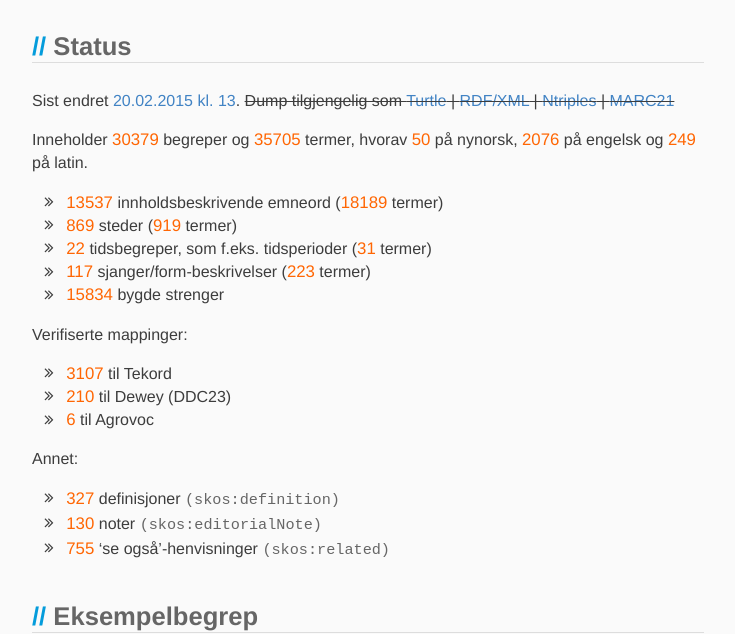
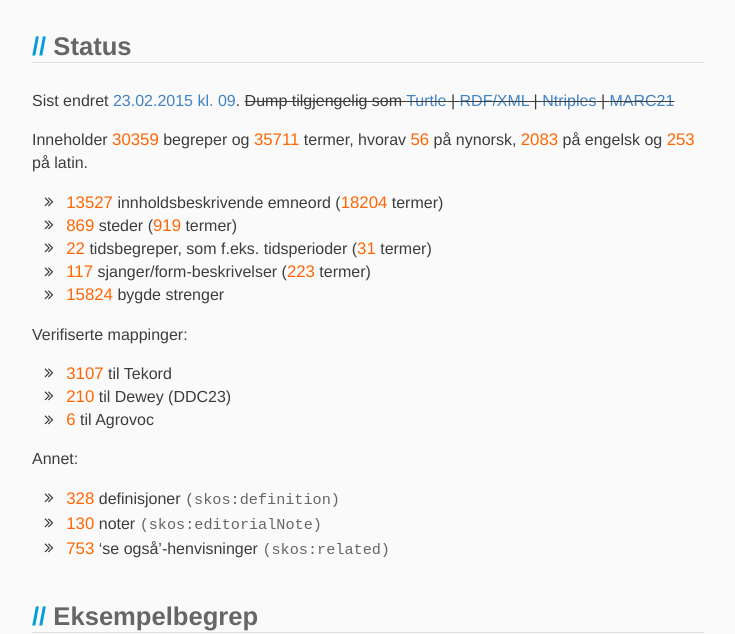
Before and after one commit to realfagstermer/realfagstermer.github.io, a Jekyll site: the page built from index.html, in a window 1280 px wide. Shown: the part 318-952 px from the top of the page, without its empty margins (272-1007 px from the left). Built offline with Jekyll 4.4.1, drawn with Linux system fonts in a browser that asks for light colours; nearby versions of some CDN libraries; Markdown is read by kramdown in place of the engine named in the settings.

Commit message:
Update stats

```diff
--- a/_data/stats_current.json
+++ b/_data/stats_current.json
@@ -1,9 +1,9 @@
 {
-  "concepts": 30379,
-  "conceptsWithoutStrings": 14545,
+  "concepts": 30359,
+  "conceptsWithoutStrings": 14535,
   "facets": {
     "ComplexSubject": {
-      "concepts": 15834,
+      "concepts": 15824,
       "prefLabels": {},
       "terms": 0
     },
@@ -57,29 +57,29 @@
     },
     "Topic": {
       "altLabels": {
-        "en": 94,
+        "en": 96,
         "la": 8,
-        "nb": 2304,
-        "nn": 7
+        "nb": 2312,
+        "nn": 9
       },
-      "concepts": 13537,
+      "concepts": 13527,
       "prefLabels": {
-        "en": 1958,
-        "la": 240,
-        "nb": 13537,
-        "nn": 41
+        "en": 1963,
+        "la": 244,
+        "nb": 13527,
+        "nn": 45
       },
-      "terms": 18189
+      "terms": 18204
     }
   },
   "features": {
     "broadMatch": 9,
     "closeMatch": 15,
-    "definition": 327,
+    "definition": 328,
     "editorialNote": 130,
     "exactMatch": 3265,
     "narrowMatch": 34,
-    "related": 755,
+    "related": 753,
     "relatedMatch": 1
   },
   "mappings": {
@@ -88,12 +88,12 @@
     "tekord": 3107
   },
   "terms": {
-    "null": 509,
-    "_sum": 35705,
-    "en": 2076,
-    "la": 249,
-    "nb": 32821,
-    "nn": 50
+    "null": 510,
+    "_sum": 35711,
+    "en": 2083,
+    "la": 253,
+    "nb": 32809,
+    "nn": 56
   },
-  "ts": 1424437745
+  "ts": 1424682533
 }
```
Also changed, not shown: _data/stats.json.
